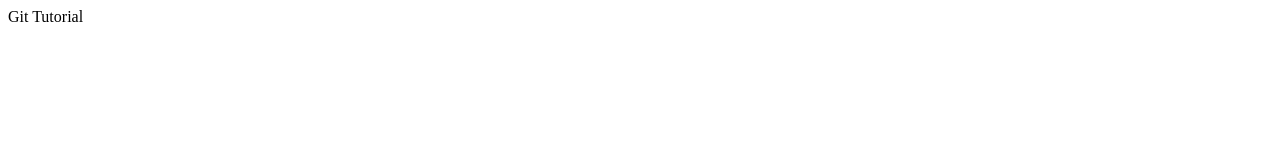
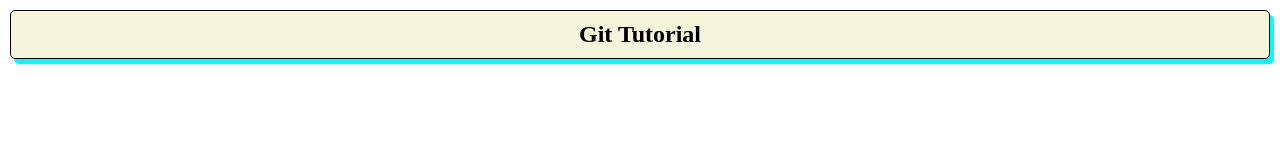
Before and after one commit to am-anshuman/demo-repo, a plain HTML site: page index.html in a window 1280 px wide. Drawn offline with Linux system fonts and the light colour scheme.

Commit message:
Added css file

```diff
--- a/index.html
+++ b/index.html
@@ -4,10 +4,10 @@
     <meta charset="UTF-8" />
     <meta name="viewport" content="width=device-width, initial-scale=1.0" />
     <title>Git</title>
+    <link rel="stylesheet" href="style.css" />
+    <script src="index.js"></script>
   </head>
   <body>
-    <div>Git Tutorial</div>
-
-    <script src="index.js"></script>
+    <div class="title">Git Tutorial</div>
   </body>
 </html>
--- /dev/null
+++ b/style.css
@@ -0,0 +1,17 @@
+* {
+    box-sizing: border-box;
+    margin: 0;
+    padding: 0;
+}
+
+.title {
+    margin: 10px;
+    padding: 10px;
+    background-color: beige;
+    border: 1px solid black;
+    border-radius: 5px;
+    box-shadow: 4px 5px aqua;
+    text-align: center;
+    font-weight: bold;
+    font-size: 1.5rem;
+}
```
